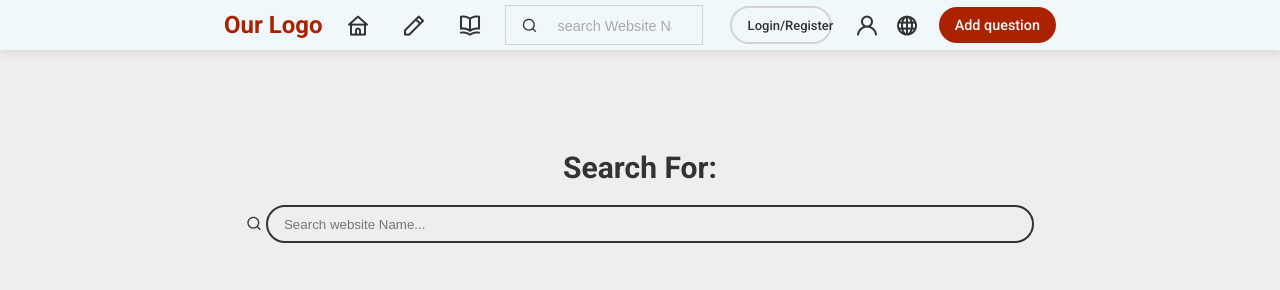
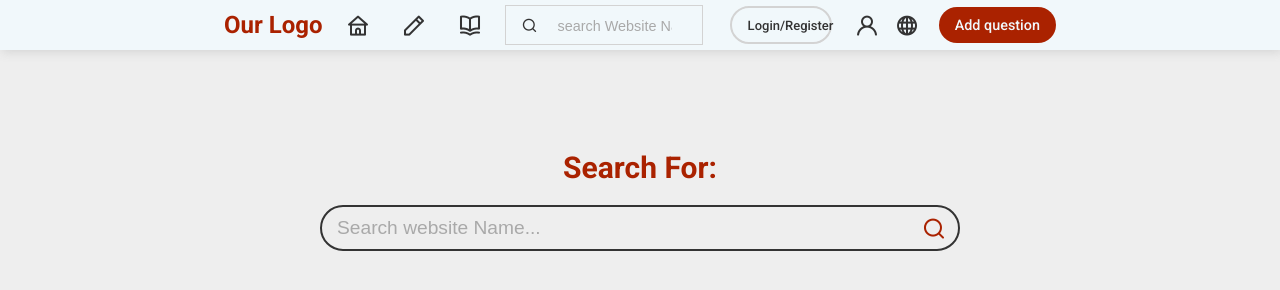
Before and after one commit to IlariaRefaat/Project-internet-programming, a plain HTML site: page searchPage.html in a window 1280 px wide. Drawn offline with nearby package versions, Linux system fonts and the light colour scheme.

Commit message:
searchPage2

```diff
--- a/homePage.css
+++ b/homePage.css
@@ -181,8 +181,8 @@ nav a,.uil{
     transform: scale(1.5, 1.5);
     color: #333333;
 }
-<<<<<<< HEAD
-=======
+/* <<<<<<< HEAD
+======= */
 /*----------------------------------MAIN------------------->*/
 main{
     position:relative;
@@ -401,4 +401,4 @@ h6{
 }
 
 
->>>>>>> a6d76ad975ef4051fb3b38d639f8dd4e9e4429f3
+/* >>>>>>> a6d76ad975ef4051fb3b38d639f8dd4e9e4429f3 */
--- a/searchPage.css
+++ b/searchPage.css
@@ -176,22 +176,44 @@ a,
     color: #333333;
 }
 
-.search {
+.search-container {
     margin: 0 auto;
     text-align: center;
 
 
+
 }
 
-.search h4 {
+.search-container h4 {
     margin: 150px 0px 20px 0px;
     font-size: 30px;
+    color: var(--color-primary);
 }
 
-.search input[type=text] {
-    width: 60%;
-    border-radius: 30px;
+.searchBar {
+   width: 50%;
+    border: var(--color-dark) solid 2px;
+    border-radius: var(--border-radius);
+    text-align: center;
+    display: inline-flex;
+
+}
+
+.searchBar input[type=text] {
+    width: 95%;
     background: transparent;
-    border: var(--color-dark) solid 2px;
-    padding: var(--search-padding);
+    padding-top: 10px;
+    padding-bottom: 10px;
+    padding-left: 15px;
+    font-size: larger;
 }
+.searchBar i{
+    align-self: center;
+    color: var(--color-primary);
+
+
+}
+.searchBar input[type=text]::placeholder {
+    color: darkgray;
+
+}
--- a/searchPage.html
+++ b/searchPage.html
@@ -46,10 +46,12 @@
         </div>
       </div>
     </nav>
-    <div class="search">
+    <div class="search-container">
       <h4>Search For:</h4>
-      <i class="uil uil-search"></i>
-      <input type="text" placeholder="Search website Name..." />
+      <div class="searchBar">
+        <input type="text" placeholder="Search website Name..." />
+        <i class="uil uil-search"></i>
+      </div>
     </div>
   </body>
 </html>
```
